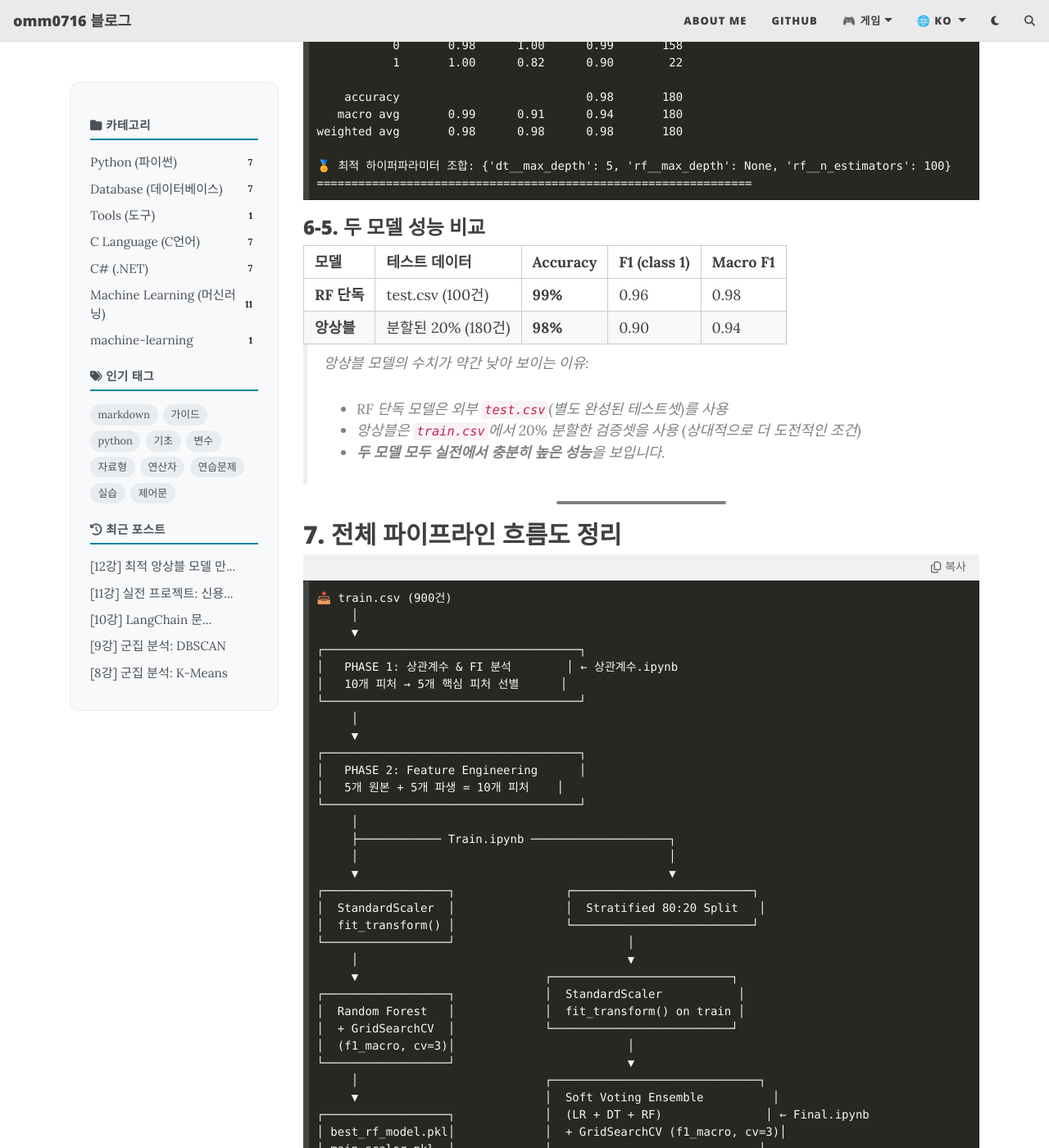
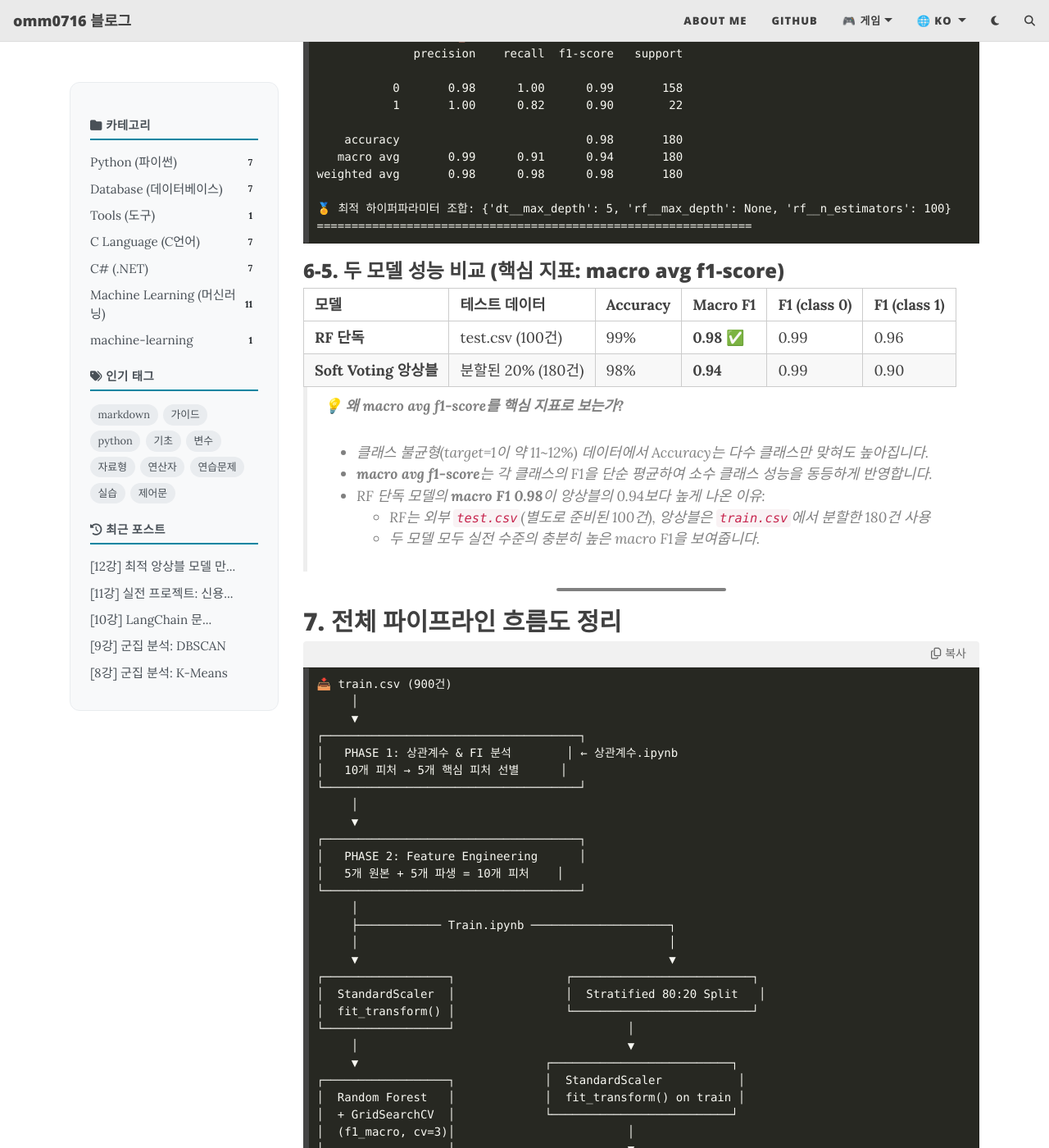
Before and after one commit to omm0716/omm0716.github.io, a Jekyll site: the page built from _posts/2026-06-24-machine-learning-12-ensemble-optimization.md, in a window 1280 px wide and 1400 px high, scrolled down 13787 px. Shown: the whole window at 82% size. Built offline with Jekyll 4.4.1, drawn with Linux system fonts in a browser that asks for light colours; comment, search, counter and statistics services are not loaded; some of the changed text lies outside the part shown.

Commit message:
Update 2026-06-24-machine-learning-12-ensemble-optimization.md

````diff
--- a/_posts/2026-06-24-machine-learning-12-ensemble-optimization.md
+++ b/_posts/2026-06-24-machine-learning-12-ensemble-optimization.md
@@ -1,7 +1,7 @@
 ---
 layout: post
 title: "[12강] 최적 앙상블 모델 만들기: 상관계수 분석부터 Soft Voting까지 완전 가이드"
-subtitle: "상관계수·Feature Importance 기반 피처 선택 → 파생 피처 생성 → GridSearch 앙상블 최적화로 Accuracy 98% 달성"
+subtitle: "상관계수·Feature Importance 기반 피처 선택 → 파생 피처 생성 → GridSearch 앙상블 최적화로 Macro F1 0.98 달성"
 date: 2026-06-24 09:00:00 +0900
 categories: [machine-learning]
 tags: [앙상블, VotingClassifier, GridSearchCV, FeatureEngineering, RandomForest, 상관계수, 머신러닝]
@@ -160,28 +160,28 @@ feat_8 / feat_9  →  두 피처의 "비율 관계"를 포착
 ### 3-2. 파생 피처 5개 생성 코드 & 근거
 
 ```python
-existing_features = ['feat_8', 'feat_2', 'feat_4', 'feat_9', 'feat_7']
-X_selected = X[existing_features].copy()
+existing_features = ['feat_8', 'feat_2', 'feat_4', 'feat_7', 'feat_9']
+X_train_selected = X[existing_features].copy()
 
-# fusion_1: 가장 중요한 두 피처(feat_8, feat_2)의 상호작용 (곱하기)
+# new_feat_1: 가장 중요한 두 피처(feat_8, feat_2)의 상호작용 (곱하기)
 # 근거: 1위×2위 = 두 피처가 함께 클 때/작을 때 나타나는 패턴 포착
-X_selected['fusion_1'] = X['feat_8'] * X['feat_2']
+X_train_selected['new_feat_1'] = X['feat_8'] * X['feat_2']
 
-# fusion_2: 가장 중요한 피처 × 상관계수는 낮지만 중요한 피처 (곱하기)
-# 근거: feat_4는 비선형 기여자 → feat_8과의 상호작용도 비선형 신호 강화
-X_selected['fusion_2'] = X['feat_8'] * X['feat_4']
+# new_feat_2: 비선형 기여자끼리의 상호작용 (곱하기)
+# 근거: feat_4(비선형)×feat_7(4위) = 모델이 못 잡는 복합 패턴 표현
+X_train_selected['new_feat_2'] = X['feat_4'] * X['feat_7']
 
-# fusion_3: 중요 피처 비율 (나누기)
-# 근거: feat_8의 절대값이 feat_9 대비 얼마나 큰지 → 상대적 강도 측정
-X_selected['fusion_3'] = X['feat_8'] / (X['feat_9'].abs() + 1e-5)
+# new_feat_3: 1위 피처를 3위 비선형 피처로 나누기 (비율)
+# 근거: feat_8이 feat_4 대비 얼마나 큰지 → 상대적 강도 측정
+X_train_selected['new_feat_3'] = X['feat_8'] / (X['feat_4'] + 1e-5)
 
-# fusion_4: 2위 피처를 3위 피처로 정규화 (나누기)
-# 근거: feat_2를 feat_4 기준으로 조정 → 상대적 신호 추출
-X_selected['fusion_4'] = X['feat_2'] / (X['feat_4'] + 1e-5)
+# new_feat_4: 2위 피처를 5위 피처로 정규화 (비율)
+# 근거: feat_2를 feat_9 기준으로 조정 → 상대적 신호 추출
+X_train_selected['new_feat_4'] = X['feat_2'] / (X['feat_9'] + 1e-5)
 
-# fusion_5: 중요 피처 간 차이 (빼기)
-# 근거: feat_8과 feat_7의 방향성 차이 → 트렌드 변화 감지
-X_selected['fusion_5'] = X['feat_8'] - X['feat_7']
+# new_feat_5: 4위 피처와 5위 피처의 차이 (빼기)
+# 근거: feat_7과 feat_9의 방향성 차이 → 트렌드 변화 감지
+X_train_selected['new_feat_5'] = X['feat_7'] - X['feat_9']
 ```
 
 > 💡 **`+ 1e-5` 하는 이유**: 분모가 0이 되면 무한대(inf) 또는 NaN이 발생합니다. 아주 작은 값(0.00001)을 더해서 **0 나누기 오류**를 방지합니다.
@@ -389,9 +389,11 @@ weighted avg       0.99      0.99      0.99       100
 |---|---|---|---|---|
 | **0** (다수) | 0.99 | 1.00 | 0.99 | 88건 중 88건 정확히 분류 |
 | **1** (소수) | 1.00 | 0.92 | 0.96 | 12건 중 11건 탐지, 오탐 없음 |
-| **전체 Accuracy** | - | - | - | **99%** |
+| **macro avg** | 0.99 | 0.96 | **0.98** | 두 클래스 F1을 동등하게 평균 → 핵심 지표 |
 
-> 이미 단독 Random Forest만으로도 **99%**의 정확도를 달성했습니다.
+> ✅ **macro avg f1-score 0.98**이 이번 모델의 핵심 지표입니다.
+> 클래스 불균형 데이터에서 단순 Accuracy(99%)는 다수 클래스만 잘 맞혀도 높아집니다.
+> macro avg는 소수 클래스(target=1)의 성능을 동등하게 반영하므로 훨씬 객관적입니다.
 > 그렇다면 왜 앙상블을 추가로 구성할까요? → **일반화 성능과 안정성**을 더 높이기 위해서입니다.
 
 ---
@@ -602,17 +604,19 @@ weighted avg       0.98      0.98      0.98       180
 ===============================================================
 ```
 
-### 6-5. 두 모델 성능 비교
+### 6-5. 두 모델 성능 비교 (핵심 지표: macro avg f1-score)
 
-| 모델 | 테스트 데이터 | Accuracy | F1 (class 1) | Macro F1 |
-|---|---|---|---|---|
-| **RF 단독** | test.csv (100건) | **99%** | 0.96 | 0.98 |
-| **앙상블** | 분할된 20% (180건) | **98%** | 0.90 | 0.94 |
+| 모델 | 테스트 데이터 | Accuracy | Macro F1 | F1 (class 0) | F1 (class 1) |
+|---|---|---|---|---|---|
+| **RF 단독** | test.csv (100건) | 99% | **0.98** ✅ | 0.99 | 0.96 |
+| **Soft Voting 앙상블** | 분할된 20% (180건) | 98% | **0.94** | 0.99 | 0.90 |
 
-> 앙상블 모델의 수치가 약간 낮아 보이는 이유:
-> - RF 단독 모델은 외부 `test.csv`(별도 완성된 테스트셋)를 사용
-> - 앙상블은 `train.csv`에서 20% 분할한 검증셋을 사용 (상대적으로 더 도전적인 조건)
-> - **두 모델 모두 실전에서 충분히 높은 성능**을 보입니다.
+> 💡 **왜 macro avg f1-score를 핵심 지표로 보는가?**
+> - 클래스 불균형(target=1이 약 11~12%) 데이터에서 Accuracy는 다수 클래스만 맞혀도 높아집니다.
+> - **macro avg f1-score**는 각 클래스의 F1을 단순 평균하여 소수 클래스 성능을 동등하게 반영합니다.
+> - RF 단독 모델의 **macro F1 0.98**이 앙상블의 0.94보다 높게 나온 이유:
+>   - RF는 외부 `test.csv`(별도로 준비된 100건), 앙상블은 `train.csv`에서 분할한 180건 사용
+>   - 두 모델 모두 실전 수준의 충분히 높은 macro F1을 보여줍니다.
 
 ---
 
@@ -658,11 +662,11 @@ weighted avg       0.98      0.98      0.98       180
 ┌──────────────────┐             │  best_ensemble_model.pkl      │
 │  Test.ipynb      │             │  main_scaler.pkl              │
 │  test.csv로 평가  │             └──────────────────────────────┘
-│  Accuracy 99%    │                         │
+│  Macro F1: 0.98  │                         │
 └──────────────────┘                         ▼
                                 ┌──────────────────────────────┐
                                 │  20% 검증셋으로 평가           │
-                                │  Accuracy 98%                 │
+                                │  Macro F1: 0.94               │
                                 └──────────────────────────────┘
 ```
 
````
Also changed, not shown: other parts of _posts/2026-06-24-machine-learning-12-ensemble-optimization.md (+1 -1 lines).
